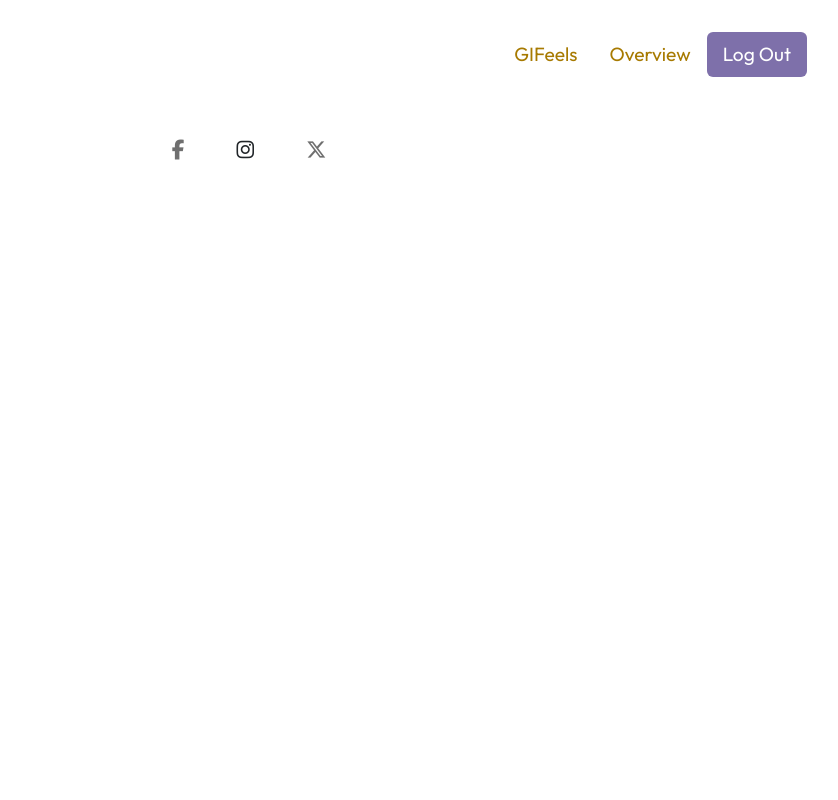
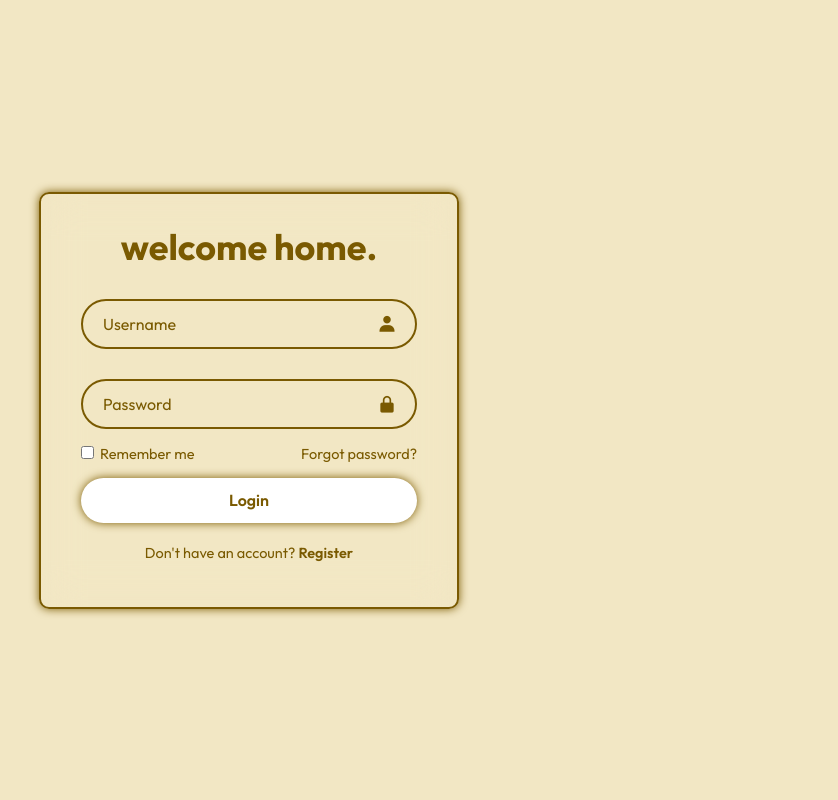
Before and after one commit to lyscodes/CFG_Software_2_4, a Flask app: page /login in a window 1280 px wide. Shown: the whole page, without its empty margins (391-1229 px from the left). Run offline with Flask 3, Linux system fonts and the light colour scheme; some libraries are stand-ins or nearby versions.

Commit message:
created log in page and hyperlinked register page

```diff
--- /dev/null
+++ b/static/css/login-page.css
@@ -0,0 +1,119 @@
+* {
+    margin: 0;
+    padding: 0;
+    box-sizing: border-box;
+    font-family: "Outfit", sans-serif;
+}
+
+body {
+    display: flex;
+    justify-content: center;
+    align-items: center;
+    min-height: 100vh;
+    background: #F2E7C4;
+}
+
+.wrapper {
+
+    width: 420px;
+    background: transparent;
+    border: 2px solid #7A5A01;
+    backdrop-filter: blur(20px);
+    box-shadow: 0 0 10px #7A5A01;
+    color: #7A5A01;
+    border-radius: 10px;
+    padding: 30px 40px;
+}
+
+.wrapper h1 {
+    font-size: 36px;
+    text-align: center;
+    color: #7A5A01;
+}
+
+.wrapper .input-box {
+    position: relative;
+    width: 100%;
+    height: 50px;
+    margin: 30px 0;
+}
+
+.input-box input {
+    width: 100%;
+    height: 100%;
+    background: transparent;
+    border: none;
+    outline: none;
+    border: 2px solid #7A5A01;
+    border-radius: 40px;
+    font-size: 16px;
+    color: #7A5A01;
+    padding: 20px 45px 20px 20px;
+}
+
+.input-box input::placeholder{
+    color: #7A5A01
+}
+
+.input-box i {
+    position: absolute;
+    right: 20px;
+    top: 50%;
+    transform: translateY(-50%);
+    font-size: 20px;
+
+}
+
+.wrapper .remember-forgot {
+    display: flex;
+    justify-content: space-between;
+    font-size: 14.5px;
+    margin: -15px 0 15px;
+}
+
+.remember-forgot label input {
+
+    accent-color: #7A5A01;
+    margin-right: 3px;
+
+}
+
+.remember-forgot a {
+    color: #7A5A01;
+    text-decoration: none;
+}
+
+.remember-forgot a:hover {
+    text-decoration: underline;
+}
+
+.wrapper .btn {
+    width: 100%;
+    height: 45px;
+    background: #ffffff;
+    border: none;
+    outline: none;
+    border-radius: 40px;
+    box-shadow: 0 0 10px #7A5A01;
+    cursor: pointer;
+    font-size: 16px;
+    color: #7A5A01;
+    font-weight: 600;
+}
+
+.wrapper .register-link {
+    font-size: 14.5px;
+    text-align: center;
+    margin: 20px 0 15px;
+}
+
+.register-link p a {
+    color: #7A5A01;
+    text-decoration: none;
+    font-weight: 600;
+}
+
+.register-link p a:hover {
+    text-decoration: underline;
+
+}
--- a/templates/login.html
+++ b/templates/login.html
@@ -1,24 +1,47 @@
-{% extends "layout.html" %}
-
-{% block title %} Login {% endblock %}
-
+<title>Login</title>
 
 {% block style %}
-    <!-- to do: add stylesheet <link> here -->
+    <link rel="stylesheet" href="../static/css/login-page.css" />
+
+      <!--font-->
+      <link rel="preconnect" href="https://fonts.googleapis.com">
+      <link rel="preconnect" href="https://fonts.gstatic.com" crossorigin>
+      <link href="https://fonts.googleapis.com/css2?family=Outfit:wght@100..900&display=swap" rel="stylesheet">
 {% endblock %}
 
+{% block main %}
+<!-- HTML for the login form -->
 
+<div class="wrapper">
+    <form action="">
+        <h1>welcome home.</h1>
+        <div class="input-box">
+            <input type="text" placeholder="Username" required>
+            <i class='bx bxs-user'></i>
+        </div>
 
-{% block main %}
+        <div class="input-box">
+            <input type="password" placeholder="Password" required>
+            <i class='bx bxs-lock-alt'></i>
+        </div>
 
-<!-- to do: add html for the login form here -->
+        <div class="remember-forgot">
+            <label><input type="checkbox"> Remember me</label>
+            <a href="#">Forgot password?</a>
+        </div>
 
+        <div class="button">
+            <button type="submit" class="btn">Login</button>
+        </div>
 
+        <div class="register-link">
+            <p>Don't have an account? <a href="http://127.0.0.1:5500/register">Register</a></p>
+        </div>
+    </form>
+</div>
 {% endblock %}
 
-
-
 {% block script %}
-<!-- to do: add any script for the login page here (if needed) -->
-
+<!-- Script for icons -->
+<link href="https://unpkg.com/boxicons@2.1.4/css/boxicons.min.css" rel="stylesheet">
 {% endblock %}
```
